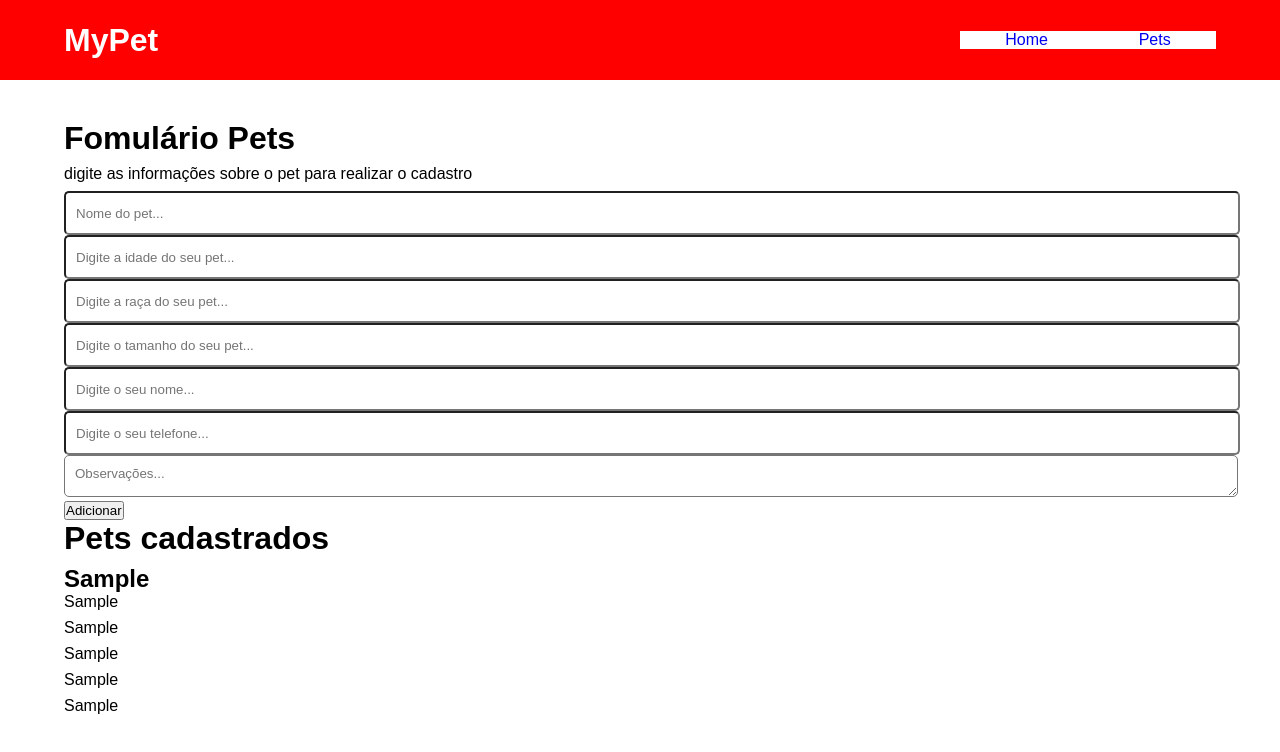
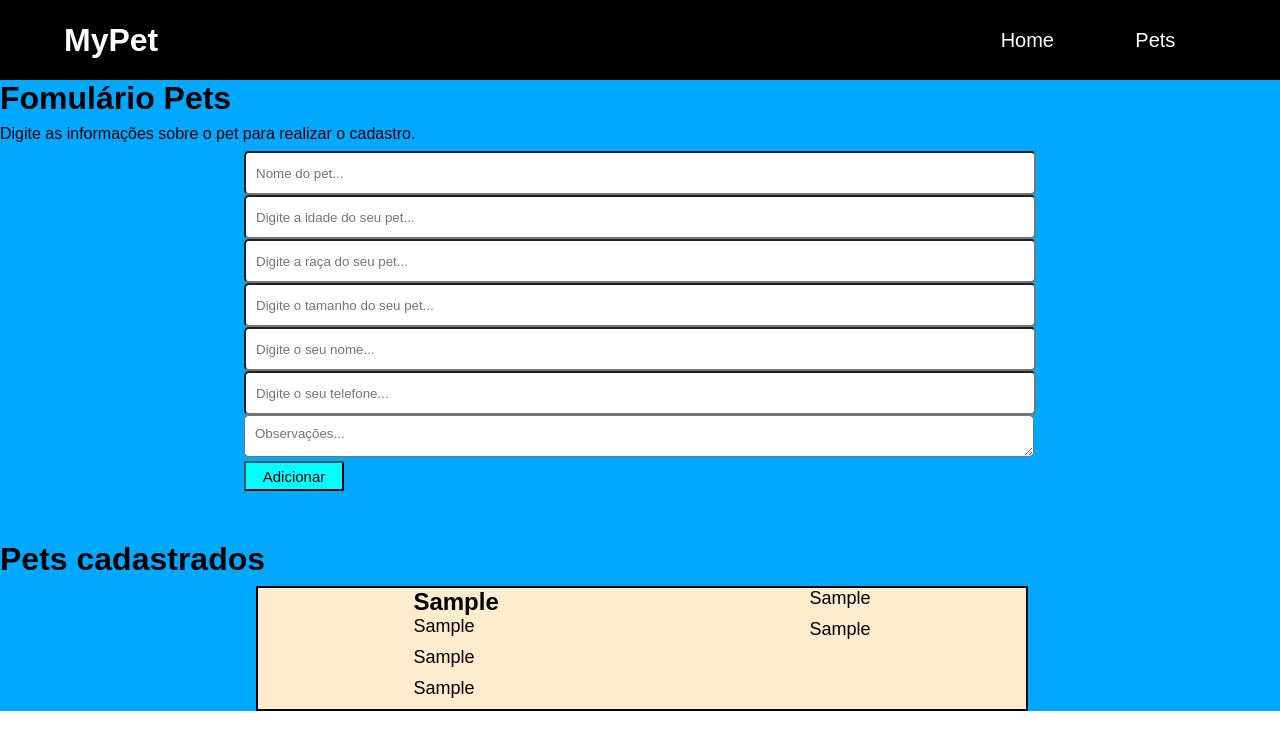
Before and after one commit to ViniciusYoda/CP5-React, a React (Create React App) app in the folder react-app-pet/: page /lp in a window 1280 px wide. Both pictures are taken after typing "Sample", "Sample", "Sample", "Sample", "Sample", "Sample" into the empty fields and a click on the button "Adicionar". Shown: the top 752 px of the page. Built offline with nearby package versions, Linux system fonts and the light colour scheme.

Commit message:
projeto finalizado

```diff
--- a/react-app-pet/src/components/Home.jsx
+++ b/react-app-pet/src/components/Home.jsx
@@ -10,7 +10,7 @@ export default function Home() {
             <NavBar />
             <DivHome>
                 <h2>Bem-vindo ao My<span>Pet</span></h2>
-                <p>Aqui você pode cadastrar os dados do seu pet</p>
+                <p>Aqui você pode cadastrar os dados do seu pet.</p>
                 <div>
                     <button><Link to="/lp">Cadastrar</Link></button>
                 </div>
--- a/react-app-pet/src/components/ListaPets.jsx
+++ b/react-app-pet/src/components/ListaPets.jsx
@@ -45,7 +45,7 @@ export default function Cadastro() {
             <NavBar />
             <DivPets>
                 <h1>Fomulário Pets</h1>
-                <p>digite as informações sobre o pet para realizar o cadastro</p>
+                <p>Digite as informações sobre o pet para realizar o cadastro.</p>
                 <PetCadastro
                     digit={captura}
                     novoPet={nPet}
--- a/react-app-pet/src/components/Pet.jsx
+++ b/react-app-pet/src/components/Pet.jsx
@@ -1,8 +1,9 @@
 import React from 'react'
+import { DivPetStyle } from '../style/styled'
 
 export default function Pet(props) {
     return (
-        <div>
+        <DivPetStyle>
             <div>
                 <h2>{props.nome}</h2>
                 <p>{props.idade}</p>
@@ -14,6 +15,6 @@ export default function Pet(props) {
                 <p>{props.telefone}</p>
                 <p>{props.observacao}</p>
             </div>
-        </div>
+        </DivPetStyle>
     )
 }
--- a/react-app-pet/src/style/styled.js
+++ b/react-app-pet/src/style/styled.js
@@ -9,8 +9,13 @@ export const DivHome = styled.div`
     align-items: center;
     justify-content:center ;
     span{
-        background-color: red;
-        color: white;
+        background-color: cyan;
+        color: black;
+        border-radius: 5px;
+    }
+    span:hover{
+        background-color: white;
+        transition: 0.5s;
     }
     h2{
         font-size: 50px;
@@ -31,14 +36,14 @@ export const DivHome = styled.div`
         font-size: 20px;
     }
     button a:hover{
-        color: blue;
+        color: cyan;
         transition: 0.5s;
     }
 `
 //-----------------------------------------
 
 export const DivNav = styled.div`
-    background-color: red;
+    background-color: #000;
     display: flex;
     align-items: center;
     justify-content: space-between;
@@ -51,13 +56,19 @@ export const DivNav = styled.div`
     ul{
         display: flex;
         justify-content: space-around;
-        background-color: #fff;
         list-style: none;
         width: 20vw;
         margin-right: 5vw;
     }
     ul li a{
         text-decoration: none;
+        color: #fff;
+        font-size: 20px;
+    }
+
+    ul li a:hover{
+        color: cyan;
+        transition: 0.5s;
     }
 
 `
@@ -65,21 +76,56 @@ export const DivNav = styled.div`
 //-----------------------------------------
 
 export const DivPets = styled.div`
-    background-color: white;
-    padding: 5vh 5vw;
+    background-color: #00a8ff;
+    width: 100vw;
+    height: 100%;
     h1,p{
         padding-bottom:1vh;
     }
     color:#000;
 
 `
-
+//-------------------------------
 export const DivForm = styled.div`
+    display: flex;
+    align-items: center;
+    justify-content: center;
     input,textarea {
         border-radius: 5px;
-        width: 100%;
+        width: 60vw;
         height: 20px;
         padding: 10px;
     }
+    button{
+        background-color: aqua;
+        color: black;
+        font-size: 15px;
+        width: 100px;
+        height: 30px;
+        border-radius: 2px;
+    }
+    button:hover{
+        background-color: bisque;
+        color: #000;
+    }
+    form{
+        margin-bottom: 50px;
+    }
+`
+//-------------------------------
 
+export const DivPetStyle = styled.div`
+    width: 60vw;
+    margin-left: 20vw;
+    margin-bottom: 10px;
+    display: flex;
+    justify-content: space-around;
+    background-color: blanchedalmond;
+    border: 2px solid #000;
+    p{
+        font-size: 18px;
+    }
+    div p{
+        margin-bottom: 2px;
+    }
 `
```
